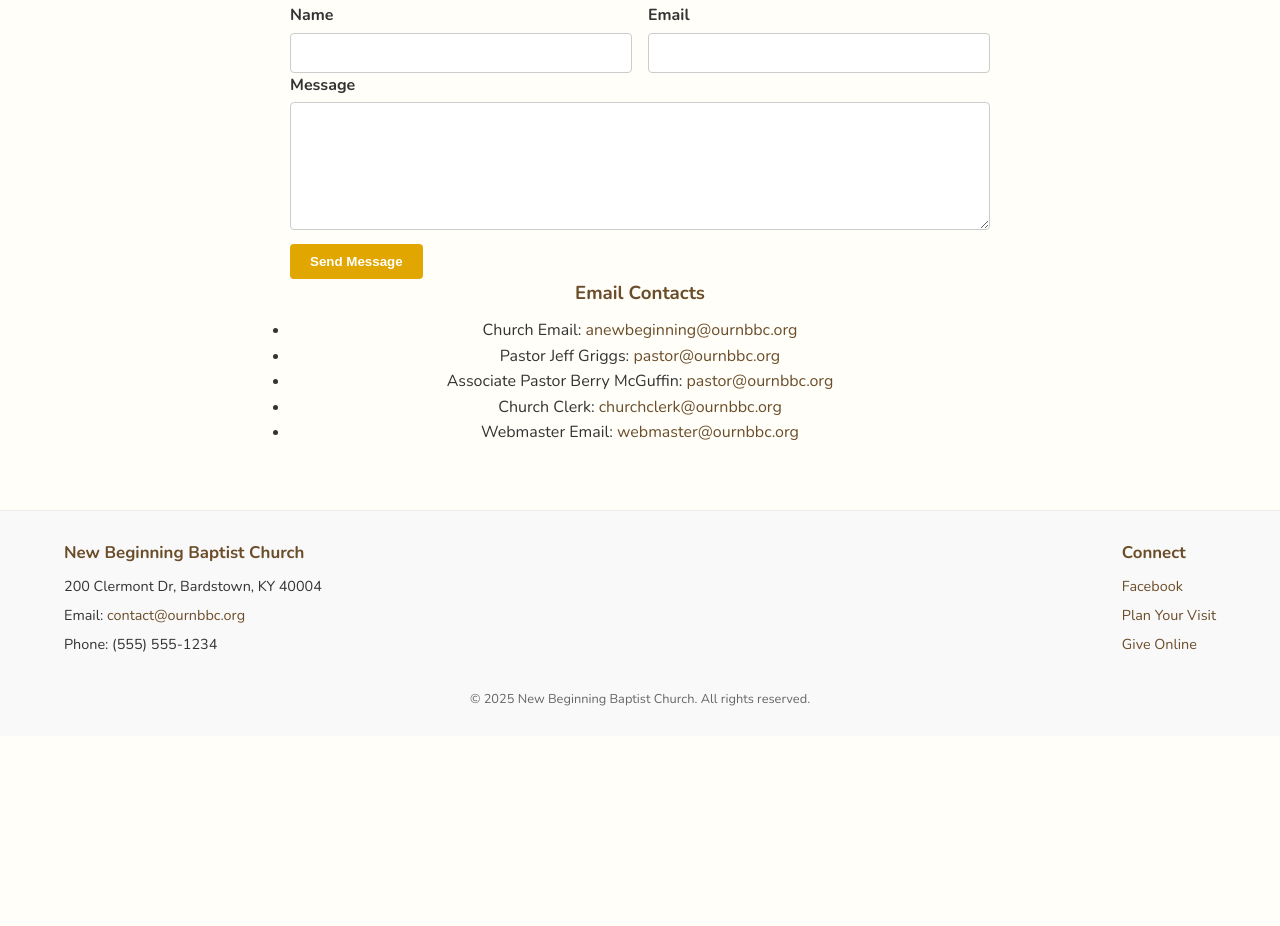
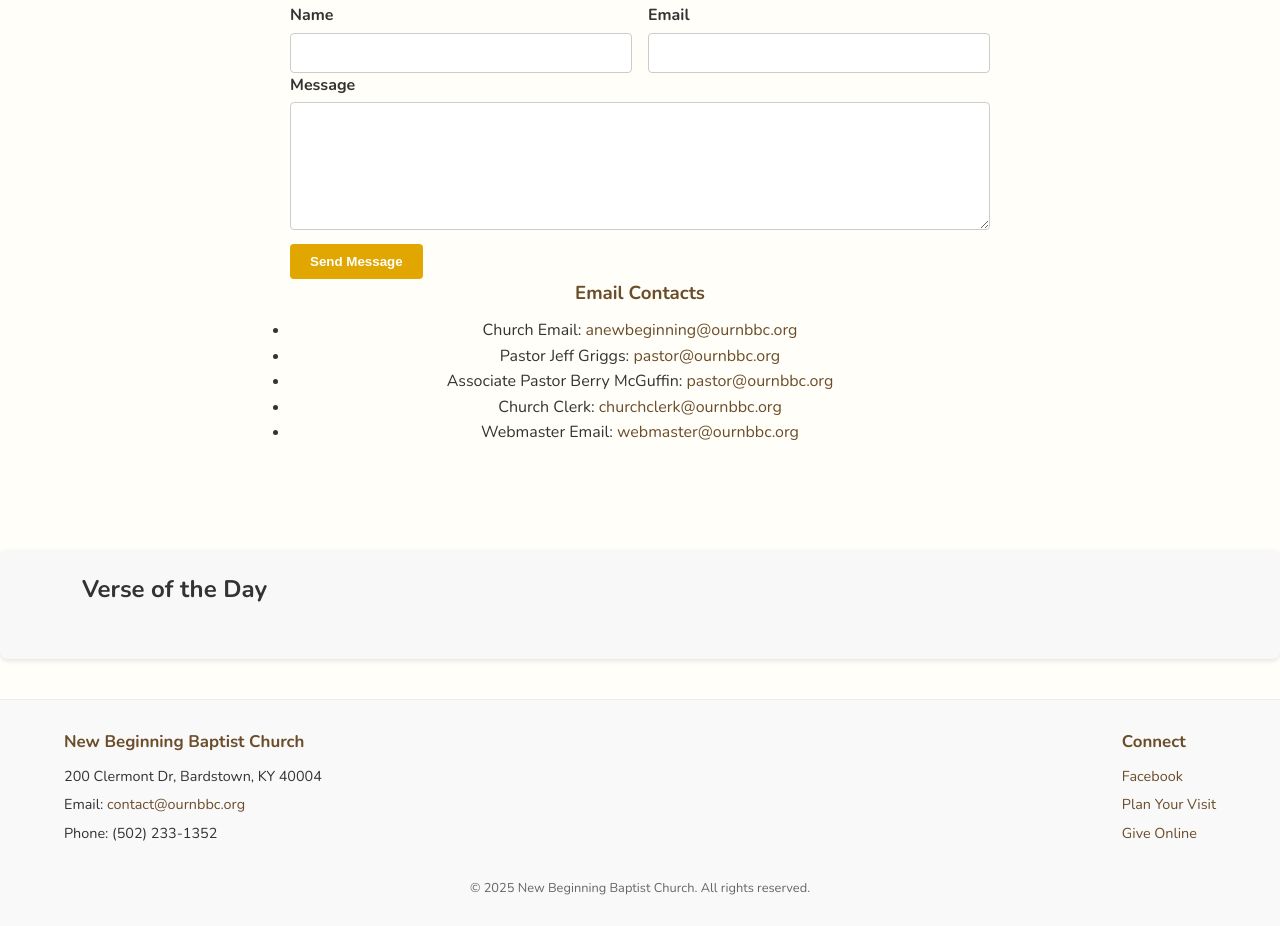
Before and after one commit to ournbbc/ournbbc.github.io, a plain HTML site: page index.html in a window 1280 px wide. Shown: the part 3228-4154 px from the top of the page. Before the commit the page ends 3964 px from the top, so only its background shows below. Drawn offline with nearby package versions, Linux system fonts and the light colour scheme.

Commit message:
Add files via upload

```diff
--- a/index.html
+++ b/index.html
@@ -208,6 +208,24 @@
         </div>
     </div>
 </section>
+    <!-- Verse of the Day Section -->
+    <section id="verse-of-the-day" class="verse-section">
+        <div class="container">
+            <h2>Verse of the Day</h2>
+            <div class="verse-content">
+                <script type="text/javascript" language="JavaScript" src="http://www.biblegateway.com/votd/votd.write.callback.js"></script>
+                <script type="text/javascript" language="JavaScript" src="http://www.biblegateway.com/votd/get?format=json&version=31&callback=BG.votdWriteCallback"></script>
+                <!-- alternative for no javascript -->
+                <noscript>
+                    <iframe framespacing="0" frameborder="no"
+                        src="http://www.biblegateway.com/votd/get?format=html&version=31"
+                        style="width:100%; border:none; height:150px;">
+                        View Verse of the Day
+                    </iframe>
+                </noscript>
+            </div>
+        </div>
+    </section>
 
 
     <footer class="site-footer">
@@ -216,7 +234,7 @@
                 <h3>New Beginning Baptist Church</h3>
                 <p>200 Clermont Dr, Bardstown, KY 40004</p>
                 <p>Email: <a href="mailto:contact@ournbbc.org">contact@ournbbc.org</a></p>
-                <p>Phone: (555) 555‑1234</p>
+                <p>Phone: (502) 233-1352</p>
             </div>
             <div class="footer-links">
                 <h3>Connect</h3>
--- a/style.css
+++ b/style.css
@@ -389,3 +389,21 @@ nav a:hover {
   margin-left: 0 !important;
   margin-right: 0 !important;
 }
+.verse-section {
+    background: #f8f8f8;
+    padding: 20px;
+    margin: 40px 0;
+    border-radius: 8px;
+    box-shadow: 0 2px 5px rgba(0,0,0,0.1);
+}
+
+.verse-section h2 {
+    font-size: 1.5em;
+    margin-bottom: 15px;
+    color: #333;
+}
+
+.verse-content {
+    font-size: 1em;
+    line-height: 1.5;
+}
```
